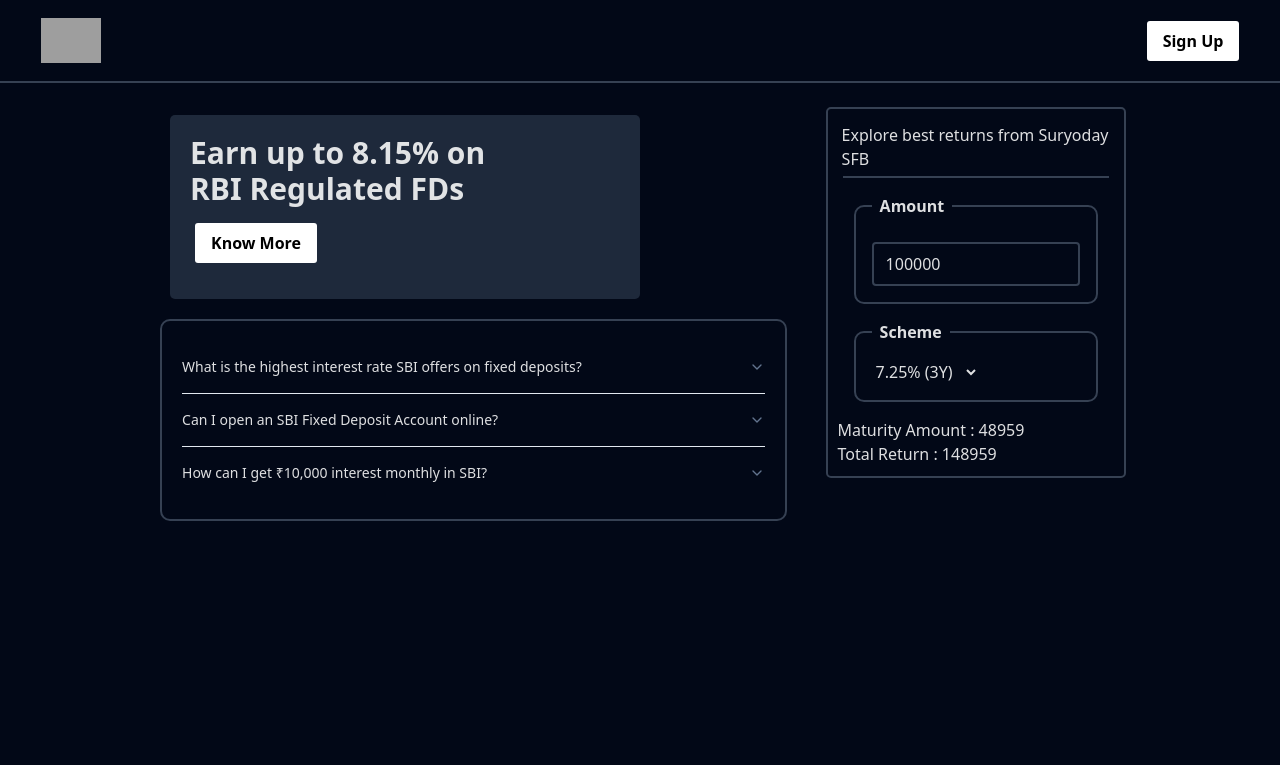
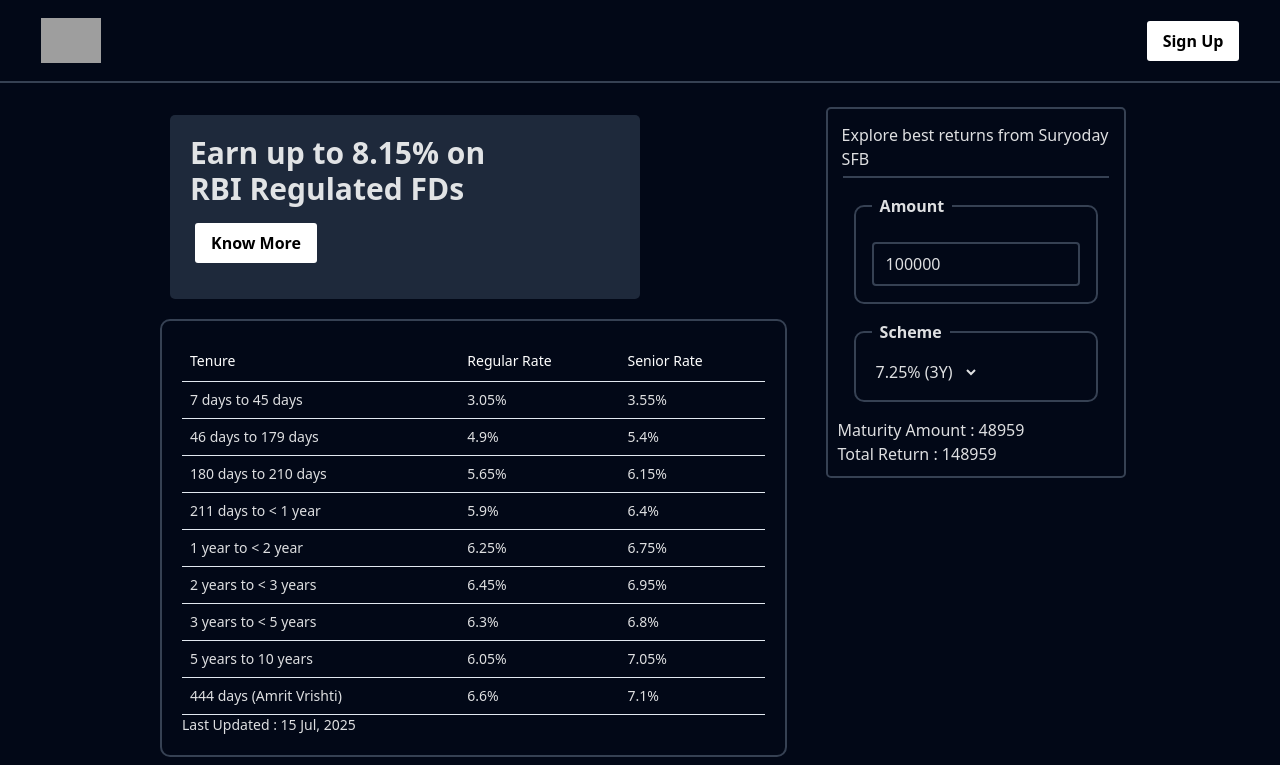
Before and after one commit to varun4sid/seo-landing, a React (Vite) app: page / in a window 1280 px wide. Shown: the top 765 px of the page. Built offline with nearby package versions, Linux system fonts and the light colour scheme; grey boxes are pictures that could not be loaded.

Commit message:
Add interest rates table

```diff
--- a/src/components/Content/Article/Article.tsx
+++ b/src/components/Content/Article/Article.tsx
@@ -1,10 +1,12 @@
 import Banner from "@/components/Banner";
 import FAQ from "./FAQ";
+import RatesTable from "./RatesTable";
 
 function Article() {
     return (
         <div className="content-main">
             <Banner />
+            <RatesTable />
             <FAQ />
         </div>
     );
--- /dev/null
+++ b/src/components/Content/Article/RatesTable.tsx
@@ -0,0 +1,40 @@
+import {
+    Table,
+    TableBody,
+    TableCell,
+    TableFooter,
+    TableHead,
+    TableHeader,
+    TableRow,
+} from "@/components/ui/table";
+import { sbi } from "@/constants/db";
+
+function RatesTable() {
+    return (
+        <div id="rate-table">
+            <Table>
+                <TableHeader className="font-bold">
+                    <TableRow>
+                        <TableHead>Tenure</TableHead>
+                        <TableHead>Regular Rate</TableHead>
+                        <TableHead>Senior Rate</TableHead>
+                    </TableRow>
+                </TableHeader>
+                <TableBody>
+                    {sbi.schemes.map((scheme) => (
+                        <TableRow>
+                            <TableCell>{scheme.duration}</TableCell>
+                            <TableCell>{scheme.rate.regular + "%"}</TableCell>
+                            <TableCell>{scheme.rate.senior + "%"}</TableCell>
+                        </TableRow>
+                    ))}
+                </TableBody>
+                <TableFooter>
+                    <p>Last Updated : {sbi.lastUpdated}</p>
+                </TableFooter>
+            </Table>
+        </div>
+    );
+}
+
+export default RatesTable;
--- a/src/components/Content/Content.css
+++ b/src/components/Content/Content.css
@@ -34,8 +34,10 @@
     cursor: pointer;
 }
 
-#faq-container {
+#faq-container,
+#rate-table {
     padding: 20px;
     border: 2px solid oklch(37.3% 0.034 259.733);
     border-radius: 10px;
+    margin: 10px auto;
 }
--- /dev/null
+++ b/src/components/ui/table.tsx
@@ -0,0 +1,114 @@
+import * as React from "react";
+
+import { cn } from "@/lib/utils";
+
+function Table({ className, ...props }: React.ComponentProps<"table">) {
+    return (
+        <div
+            data-slot="table-container"
+            className="relative w-full overflow-x-auto"
+        >
+            <table
+                data-slot="table"
+                className={cn("w-full caption-bottom text-sm", className)}
+                {...props}
+            />
+        </div>
+    );
+}
+
+function TableHeader({ className, ...props }: React.ComponentProps<"thead">) {
+    return (
+        <thead
+            data-slot="table-header"
+            className={cn("[&_tr]:border-b", className)}
+            {...props}
+        />
+    );
+}
+
+function TableBody({ className, ...props }: React.ComponentProps<"tbody">) {
+    return (
+        <tbody
+            data-slot="table-body"
+            className={cn("[&_tr:last-child]:border-0", className)}
+            {...props}
+        />
+    );
+}
+
+function TableFooter({ className, ...props }: React.ComponentProps<"tfoot">) {
+    return (
+        <tfoot
+            data-slot="table-footer"
+            className={cn(
+                "border-t font-medium [&>tr]:last:border-b-0",
+                className
+            )}
+            {...props}
+        />
+    );
+}
+
+function TableRow({ className, ...props }: React.ComponentProps<"tr">) {
+    return (
+        <tr
+            data-slot="table-row"
+            className={cn(
+                "hover:bg-muted/50 data-[state=selected]:bg-muted border-b transition-colors",
+                className
+            )}
+            {...props}
+        />
+    );
+}
+
+function TableHead({ className, ...props }: React.ComponentProps<"th">) {
+    return (
+        <th
+            data-slot="table-head"
+            className={cn(
+                "text-white h-10 px-2 text-left align-middle font-medium whitespace-nowrap [&:has([role=checkbox])]:pr-0 [&>[role=checkbox]]:translate-y-[2px]",
+                className
+            )}
+            {...props}
+        />
+    );
+}
+
+function TableCell({ className, ...props }: React.ComponentProps<"td">) {
+    return (
+        <td
+            data-slot="table-cell"
+            className={cn(
+                "p-2 align-middle whitespace-nowrap [&:has([role=checkbox])]:pr-0 [&>[role=checkbox]]:translate-y-[2px]",
+                className
+            )}
+            {...props}
+        />
+    );
+}
+
+function TableCaption({
+    className,
+    ...props
+}: React.ComponentProps<"caption">) {
+    return (
+        <caption
+            data-slot="table-caption"
+            className={cn("text-muted-foreground mt-4 text-sm", className)}
+            {...props}
+        />
+    );
+}
+
+export {
+    Table,
+    TableHeader,
+    TableBody,
+    TableFooter,
+    TableHead,
+    TableRow,
+    TableCell,
+    TableCaption,
+};
```
